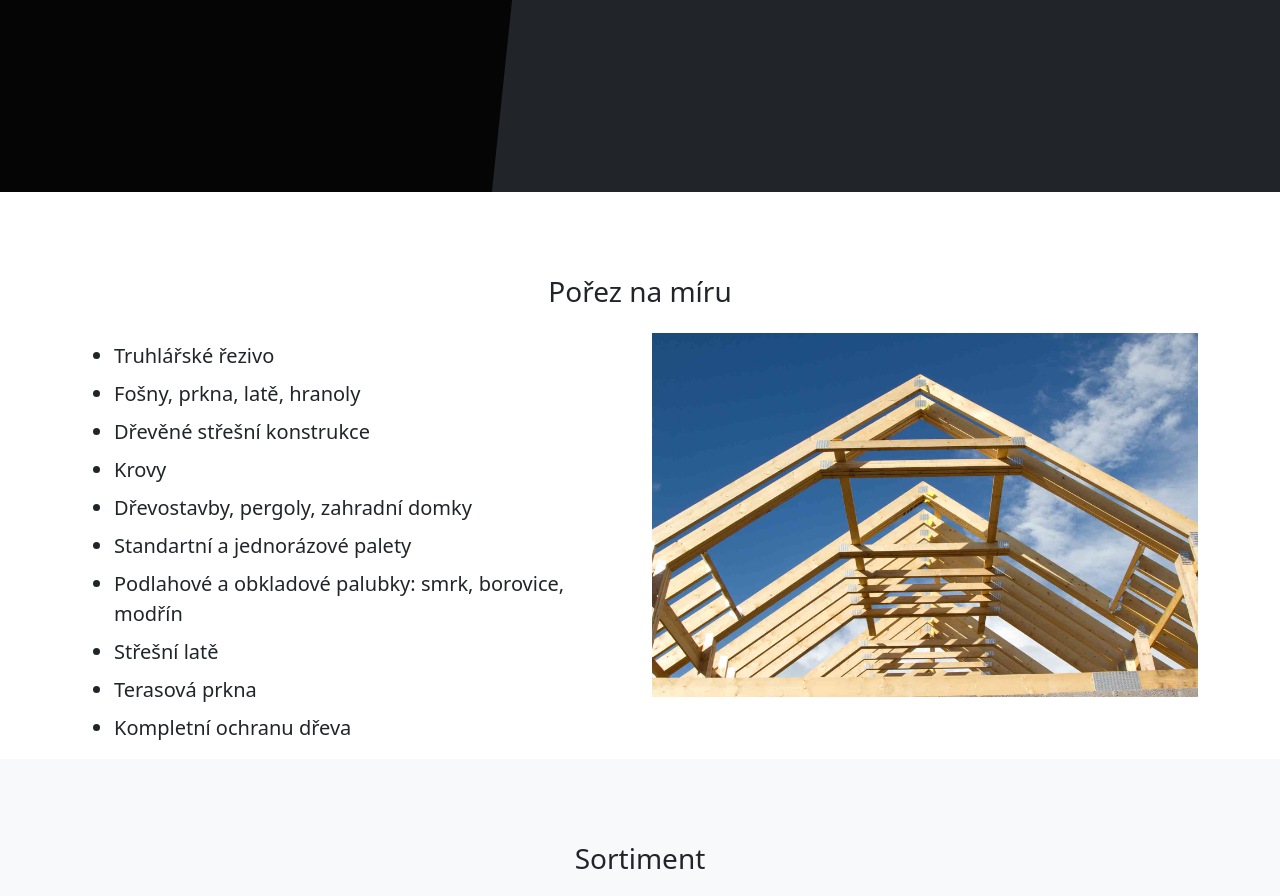
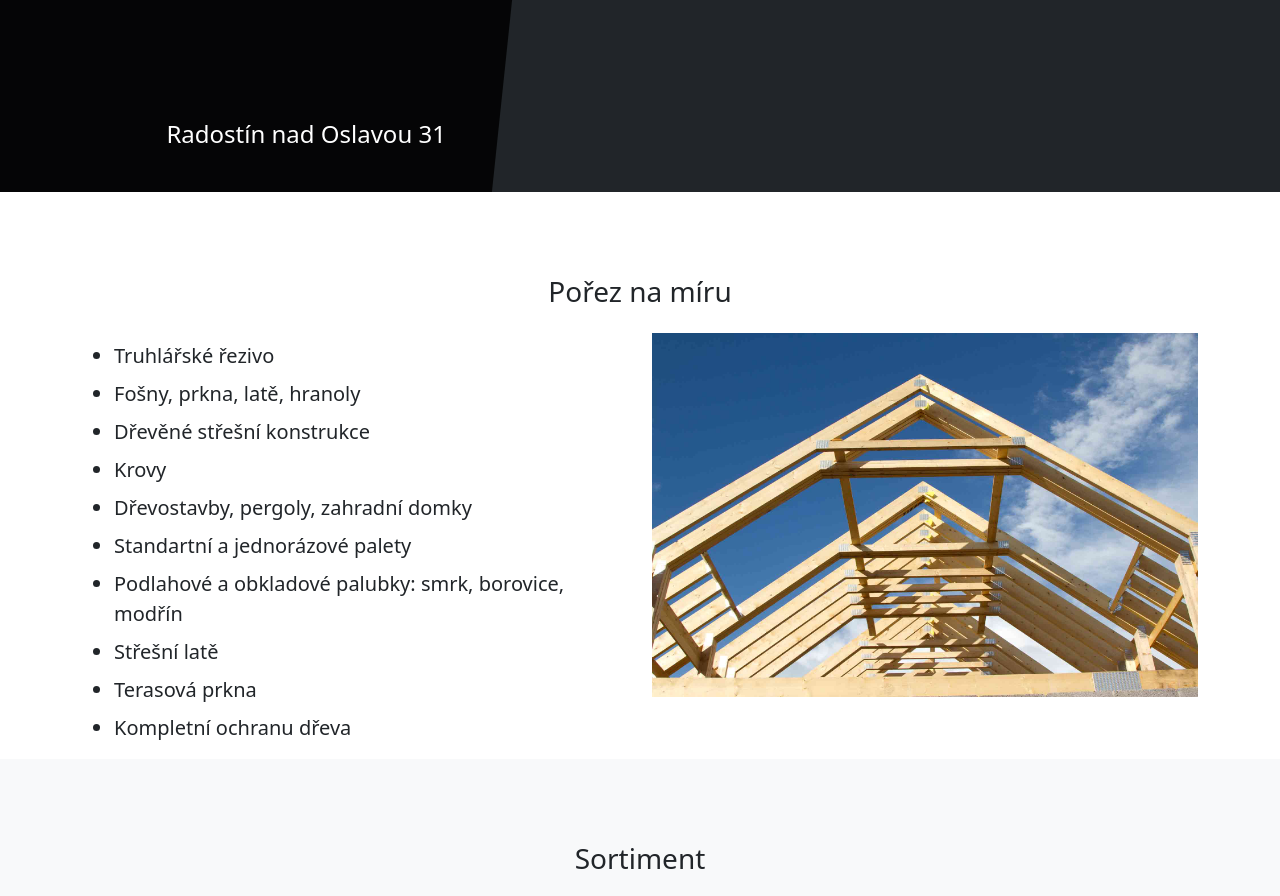
Before and after one commit to filipskorpik/Pila, a website: page index.html in a window 1280 px wide. Shown: the part 608-1504 px from the top of the page. Drawn offline with nearby package versions, Linux system fonts and the light colour scheme.

Commit message:
přidána adresa do sekce main

```diff
--- a/index.html
+++ b/index.html
@@ -50,6 +50,9 @@
         <h2 class="main-content__heading d-block ms-3 mb-3">přivezeme</h2>
         <a href="tel:+420605138692" class="main-content__phone btn bg-primary d-block mt-5 fw-bold fs-4 text-decoration-none" title="Zavolejte nám na 605 138 692">605 138 692</a>
       </div>
+      <div class="main-adress">
+        <span class="d-block fs-4 ">Radostín nad&nbsp;Oslavou 31</span>
+      </div>
     </div>
   </section>
      <!-- Main end -->
@@ -91,7 +94,7 @@
         <h3 class="bespoke-heading mb-4 text-center">Sortiment</h3>
         <div class="col-md-6">
           <div class="row border border-primary border-3">
-            <h6 class="mt-2 text-center">Pytlované palivové dříví</h6>
+            <h6 class="mt-2 text-center fs-5">Pytlované palivové dříví</h6>
             <ul class="ps-5">
               <li> <strong>45Kč</strong> bez DPH <strong>za pytel</strong> (20l) </li>
               <li>neupravené zbytky ze zkracovacích pil</li>
--- a/sass/main.sass
+++ b/sass/main.sass
@@ -50,6 +50,13 @@ $primary: #F9C41C
         max-width: 40rem
         @media only screen and(max-width: 991px)
             left: 7%
+    &-adress
+        position: absolute
+        bottom: 5%
+        left: 13%
+        max-width: 35%
+        @media only screen and(max-width: 991px)
+            left: 7%
 
 .emptySpace
     height: 83px
```
Also changed, not shown: css/main.min.css, 1 other file.
